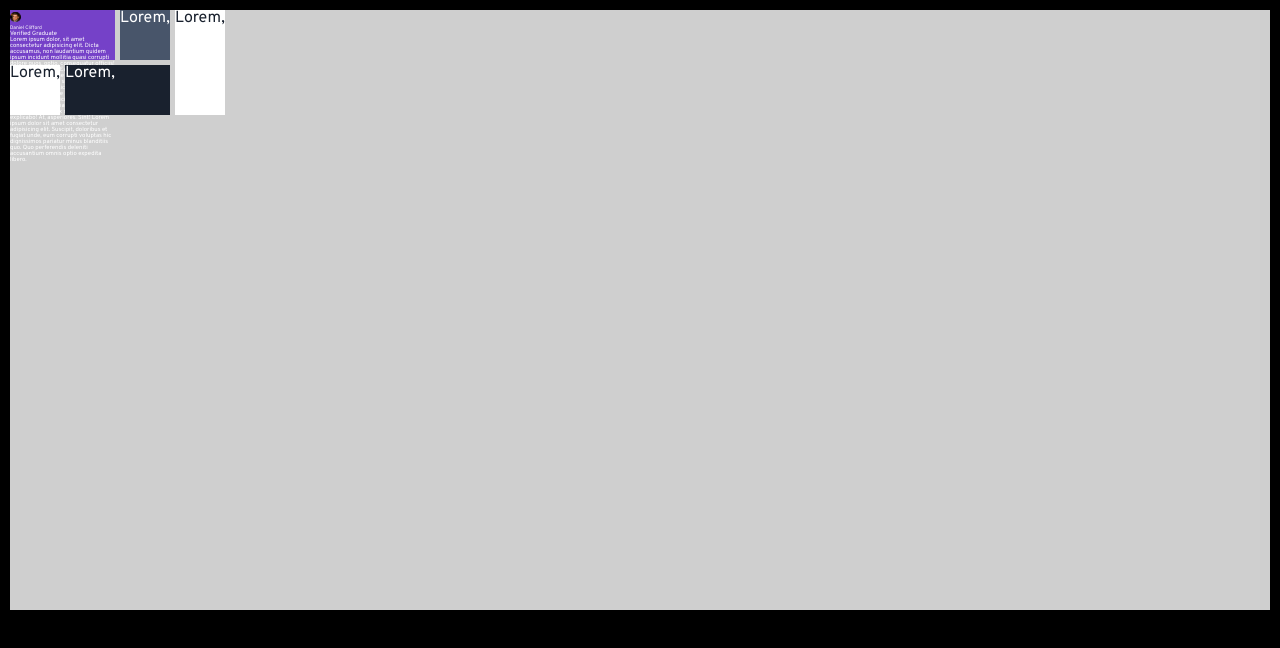
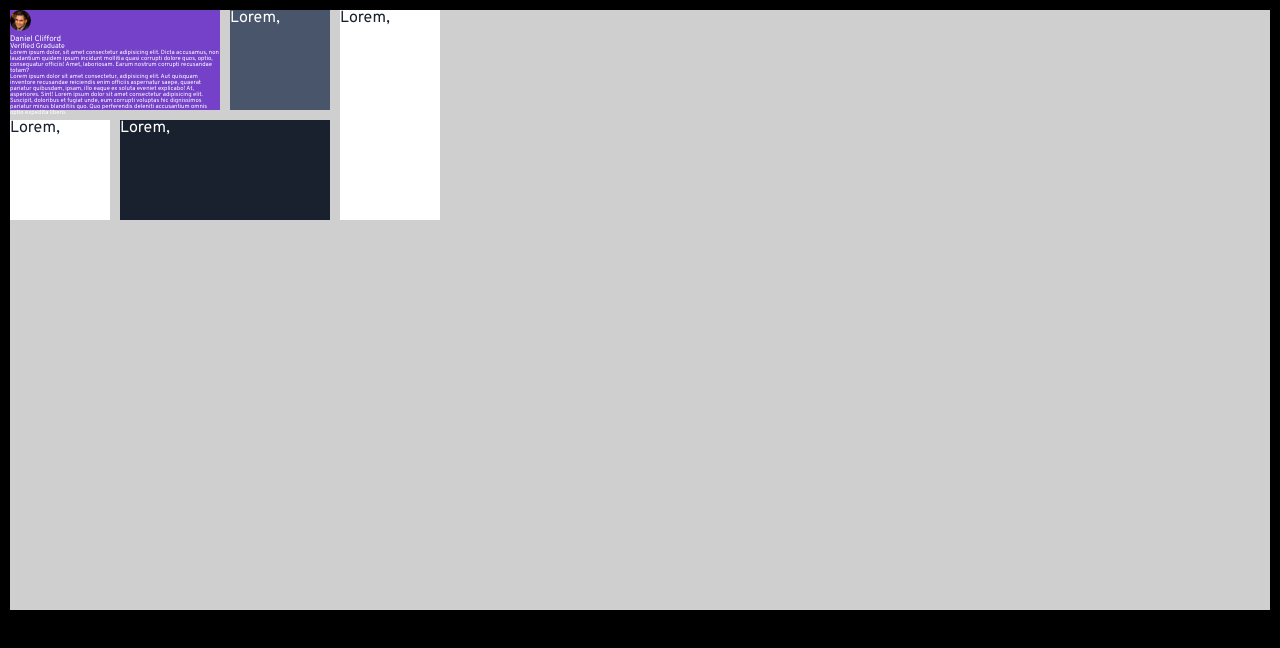
Before and after one commit to marianavanucci/Testimonials-grid-section, a plain HTML site: page index.html in a window 1280 px wide. Drawn offline with Linux system fonts and the light colour scheme.

Commit message:
testimonial-01 complete

```diff
--- a/style.css
+++ b/style.css
@@ -13,10 +13,10 @@ html,body{
     max-width: 1440px;
     height: 600px;
     display: grid;
-    grid-template-columns: 50px 50px 50px 50px;
-    grid-template-rows: 50px 50px;
-    grid-column-gap: 5px;
-    grid-row-gap: 5px;
+    grid-template-columns: 100px 100px 100px 100px;
+    grid-template-rows: 100px 100px;
+    grid-column-gap: 10px;
+    grid-row-gap: 10px;
     margin: 10px;
 }
 
@@ -66,10 +66,10 @@ html,body{
 }
 
 h1{
-    font-size: 5px;
+    font-size: 8px;
 }
 h2{
-    font-size: 10%;
+    font-size: 7px;
 }
 h3{
     font-size: 10%;
```
